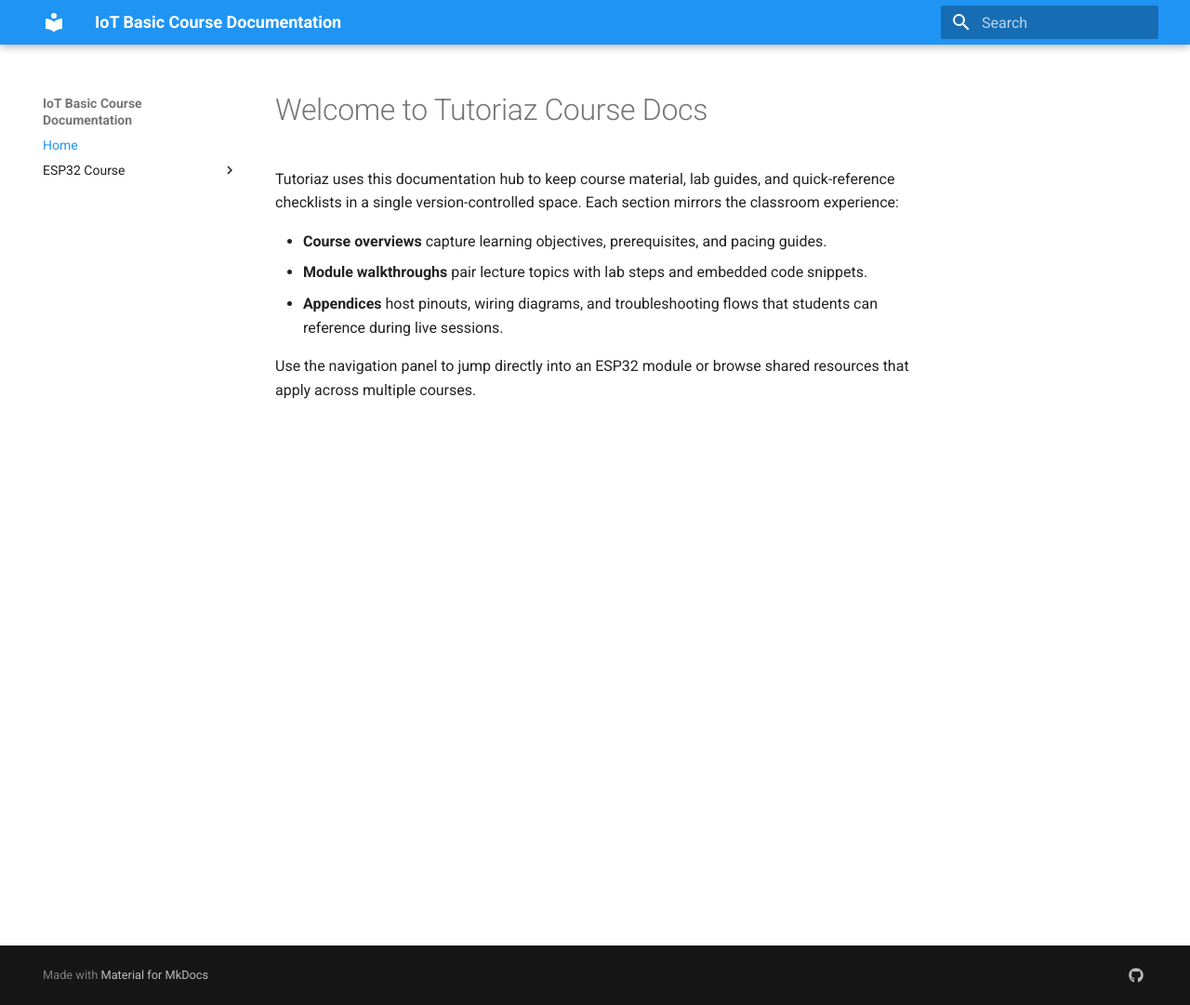
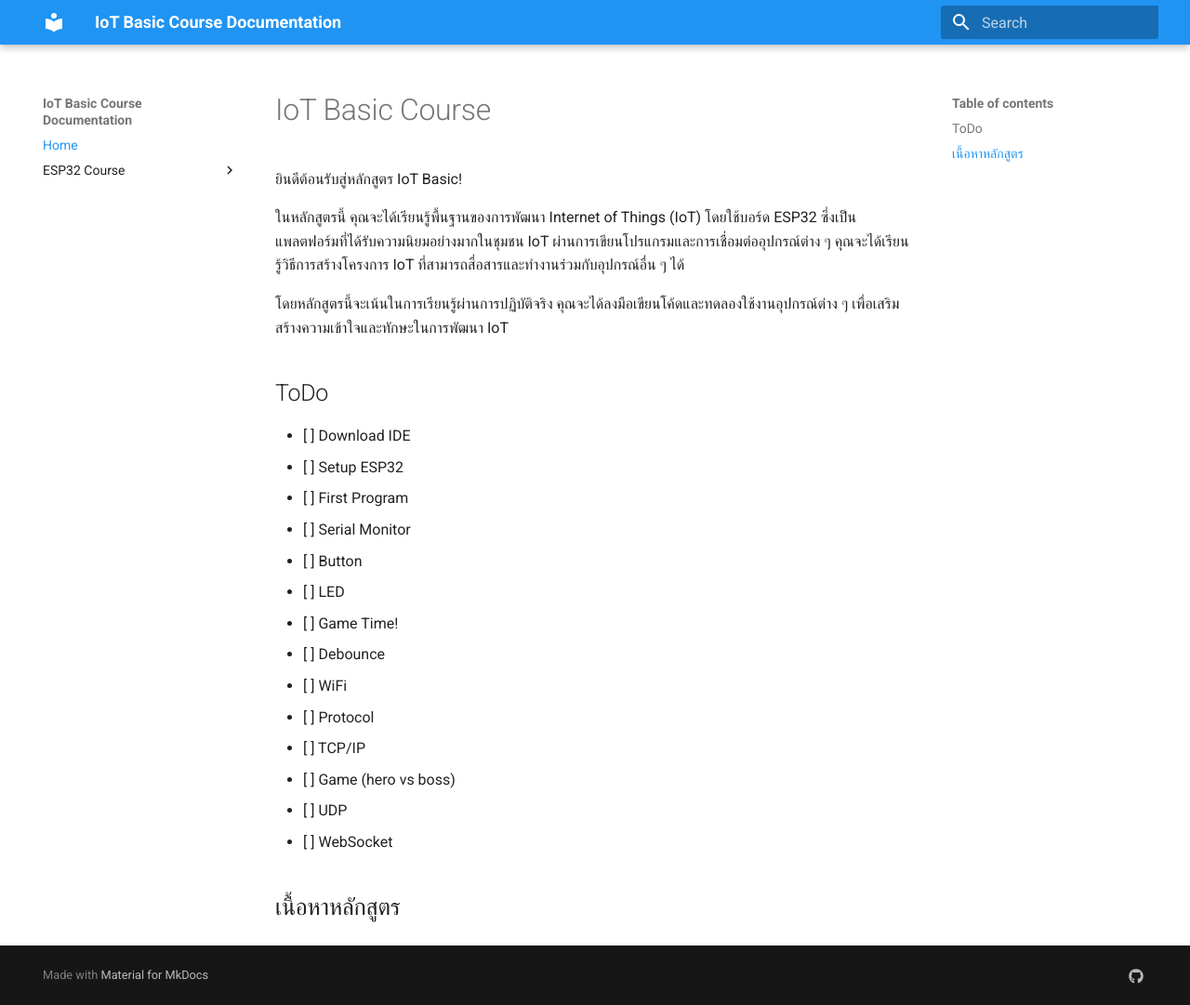
Before and after one commit to fxprime/iot_basic_course, an MkDocs documentation site: the page built from docs/index.md, in a window 1280 px wide and 1081 px high. Shown: the whole window at 93% size. Built offline with MkDocs 1.6.1 and Material for MkDocs 9.7.7, drawn with Linux system fonts in a browser that asks for light colours.

Commit message:
planning

```diff
--- a/docs/index.md
+++ b/docs/index.md
@@ -1,12 +1,27 @@
-# Welcome to Tutoriaz Course Docs
+# IoT Basic Course
 
-Tutoriaz uses this documentation hub to keep course material, lab guides, and quick-reference
-checklists in a single version-controlled space. Each section mirrors the classroom experience:
+ยินดีต้อนรับสู่หลักสูตร IoT Basic!
 
-- **Course overviews** capture learning objectives, prerequisites, and pacing guides.
-- **Module walkthroughs** pair lecture topics with lab steps and embedded code snippets.
-- **Appendices** host pinouts, wiring diagrams, and troubleshooting flows that students can
-  reference during live sessions.
+ในหลักสูตรนี้ คุณจะได้เรียนรู้พื้นฐานของการพัฒนา Internet of Things (IoT) โดยใช้บอร์ด ESP32 ซึ่งเป็นแพลตฟอร์มที่ได้รับความนิยมอย่างมากในชุมชน IoT
+ผ่านการเขียนโปรแกรมและการเชื่อมต่ออุปกรณ์ต่าง ๆ คุณจะได้เรียนรู้วิธีการสร้างโครงการ IoT ที่สามารถสื่อสารและทำงานร่วมกับอุปกรณ์อื่น ๆ ได้
 
-Use the navigation panel to jump directly into an ESP32 module or browse shared resources that
-apply across multiple courses.
+โดยหลักสูตรนี้จะเน้นในการเรียนรู้ผ่านการปฏิบัติจริง คุณจะได้ลงมือเขียนโค้ดและทดลองใช้งานอุปกรณ์ต่าง ๆ เพื่อเสริมสร้างความเข้าใจและทักษะในการพัฒนา IoT
+
+## ToDo
+- [ ] Download IDE
+- [ ] Setup ESP32
+- [ ] First Program
+- [ ] Serial Monitor
+- [ ] Button
+- [ ] LED
+- [ ] Game Time!
+- [ ] Debounce
+- [ ] WiFi
+- [ ] Protocol
+   - [ ] TCP/IP
+   - [ ] Game (hero vs boss)
+   - [ ] UDP
+   - [ ] WebSocket
+
+
+## เนื้อหาหลักสูตร
```
